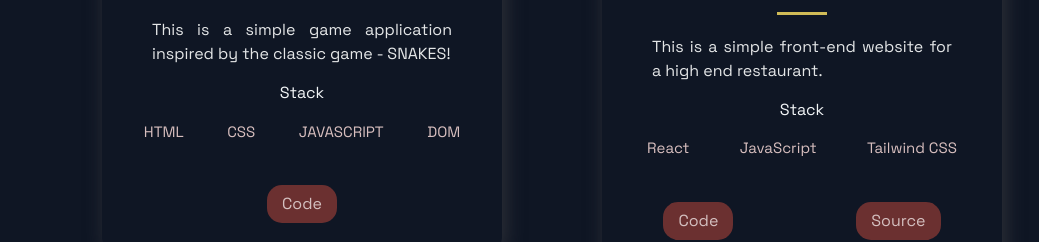
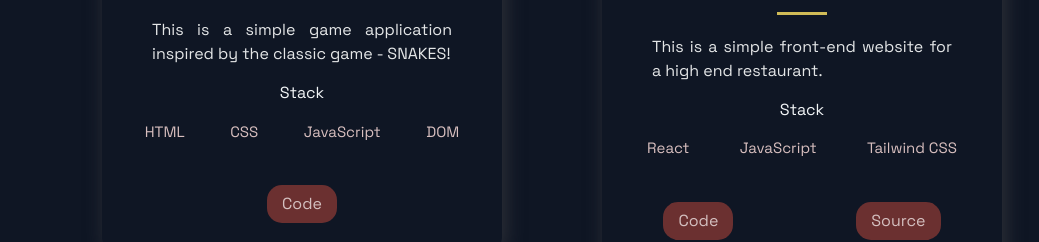
Before and after one commit to SaagarSuresh/portfolio_website, a Next.js app: page / in a window 1280 px wide. Shown: the part 1901-2143 px from the top of the page, without its empty margins (88-1127 px from the left). Built offline with nearby package versions, Linux system fonts and the light colour scheme.

Commit message:
Update change

```diff
--- a/src/constants/constants.js
+++ b/src/constants/constants.js
@@ -21,7 +21,7 @@ export const projects = [
     title: 'Snakes',
     description: "This is a simple game application inspired by the classic game - SNAKES!",
       image: '/images/Snakes.PNG',
-      tags: ['HTML', 'CSS', 'JAVASCRIPT', 'DOM'],
+      tags: ['HTML', 'CSS', 'JavaScript', 'DOM'],
     source: null,
     visit: 'https://github.com/SaagarSuresh/Snakes',
     id: 2,
```
